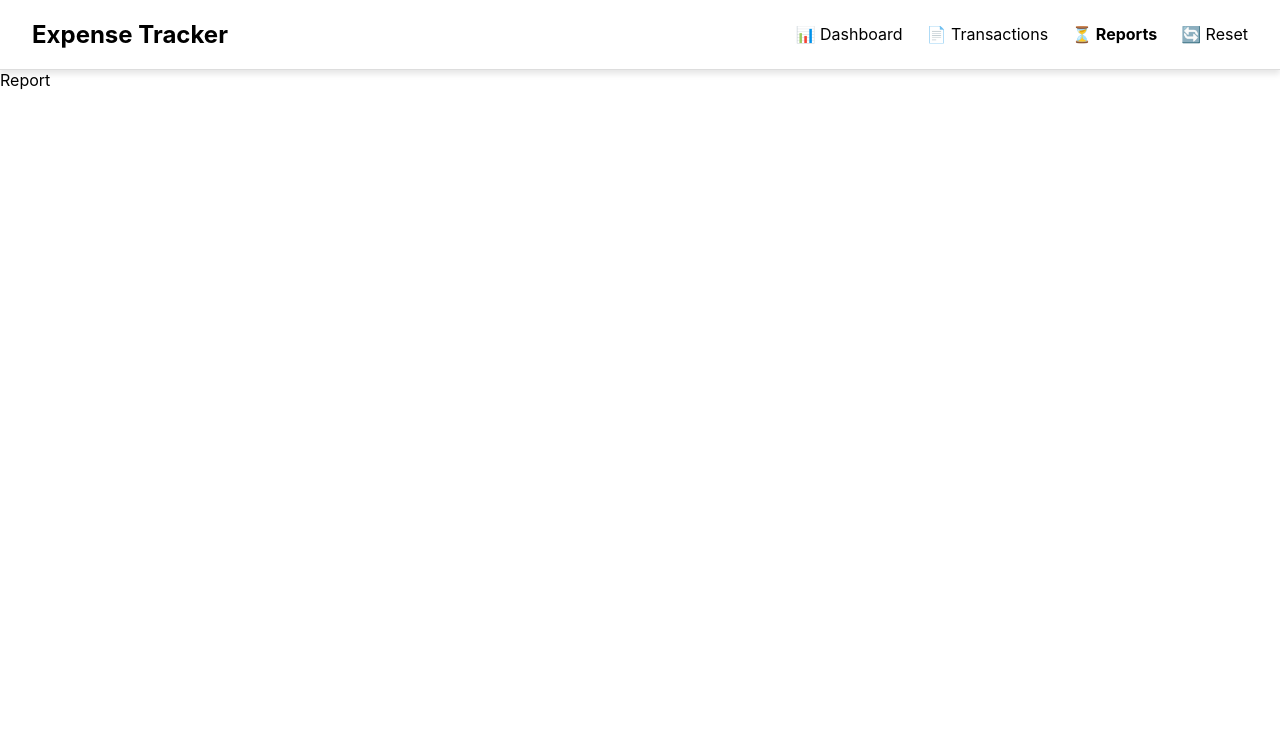
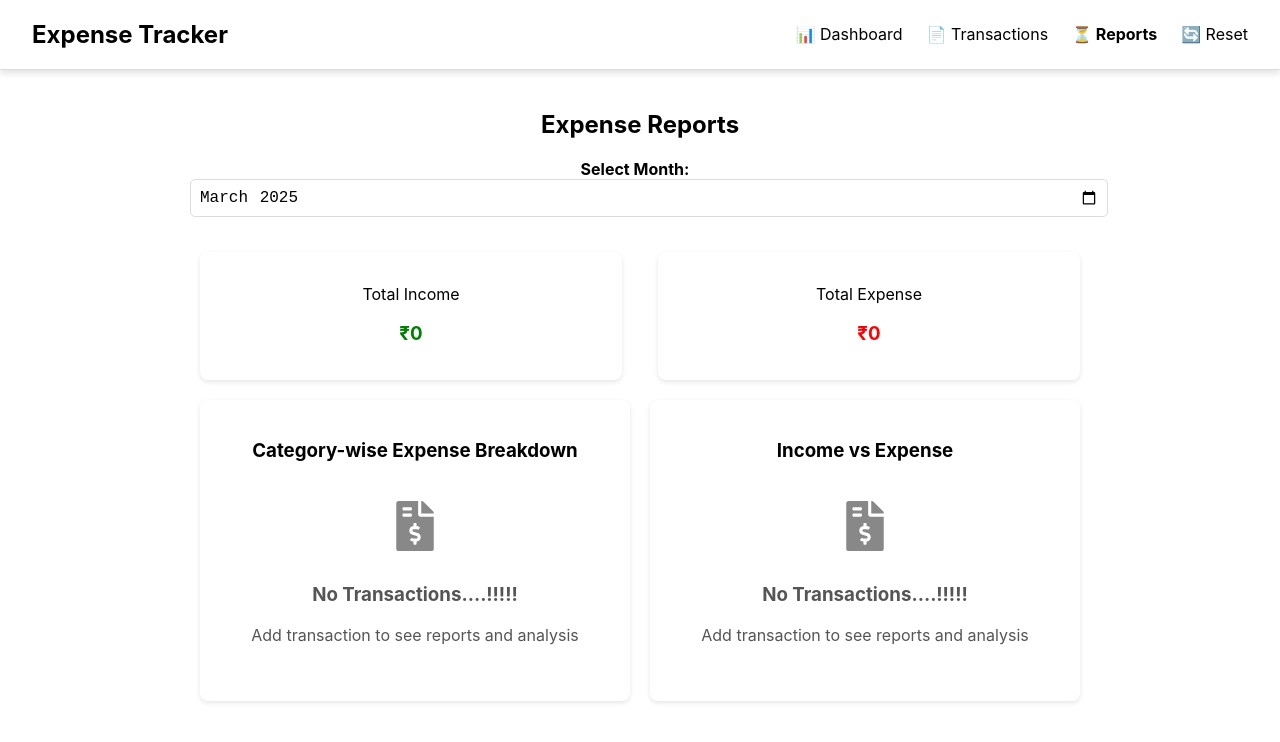
Before and after one commit to Saurabhgal19/my_app, a React (Create React App) app: page /reports in a window 1280 px wide. Shown: the top 742 px of the page. Built offline with nearby package versions, Linux system fonts and the light colour scheme.

Commit message:
Work done ->

```diff
--- a/package.json
+++ b/package.json
@@ -11,6 +11,7 @@
     "react": "^19.0.0",
     "react-chartjs-2": "^5.3.0",
     "react-dom": "^19.0.0",
+    "react-icons": "^5.5.0",
     "react-router-dom": "^7.3.0",
     "react-scripts": "5.0.1",
     "react-toastify": "^11.0.5",
--- a/src/Components/NoTransaction.jsx
+++ b/src/Components/NoTransaction.jsx
@@ -1,9 +1,13 @@
 import React from 'react'
+import { FaFileInvoiceDollar } from "react-icons/fa";
+import "../styles/NoTransaction.css"
 
 const NoTransaction = () => {
   return (
-    <div>
-
+    <div className='no-transactions'>
+    <FaFileInvoiceDollar className="no-transactions-icon" />
+      <h3>No Transactions....!!!!!</h3>
+      <p>Add transaction to see reports and analysis</p>
     </div>
   )
 }
--- a/src/Components/TransactionCard.jsx
+++ b/src/Components/TransactionCard.jsx
@@ -5,7 +5,7 @@
     <div>
       <div className='balance-card'>
         <p>Current Balance</p>
-        <h1>{balance}</h1>
+        <h1>₹{balance}</h1>
       </div>
 
       <div className='summary-cards'>
--- a/src/Pages/AddTransaction.js
+++ b/src/Pages/AddTransaction.js
@@ -52,6 +52,8 @@
         //now comming in Object -> convert it into readable format -> Add data into Local Storage
         localStorage.setItem("Transactions", JSON.stringify(newTransaction));
 
+        setTransaction(newTransaction);
+
        // Show success toast
                 //toast.success("Transaction added successfully!", { position: "bottom-right", theme:"colored", closeButton: false });
 
@@ -71,7 +73,7 @@
     }
 
     useEffect(() =>{
-        const existingTransactions = JSON.parse(localStorage.getItem("Transactions") || [] );
+        const existingTransactions = JSON.parse(localStorage.getItem("Transactions") || "[]" );
             setTransaction(existingTransactions);
         console.log(location.state)
         //Destructuring data
--- a/src/Pages/Dashboard.js
+++ b/src/Pages/Dashboard.js
@@ -2,7 +2,29 @@
 import "../styles/Dashboard.css"
 import TransactionCard from '../Components/TransactionCard'
 import RecentTransaction from '../Components/RecentTransaction';
+import NoTransaction from '../Components/NoTransaction';
 import { useNavigate } from 'react-router-dom';
+import { Bar } from 'react-chartjs-2';
+
+import {
+    Chart as ChartJS,
+    CategoryScale,
+    LinearScale,
+    BarElement,
+    Title,
+    Tooltip,
+    Legend,
+    scales,
+  } from "chart.js";
+
+  ChartJS.register(
+    CategoryScale,
+    LinearScale,
+    BarElement,
+    Title,
+    Tooltip,
+    Legend
+  );
 
 const Dashboard = () => {
 
@@ -11,7 +33,19 @@
     const[totalExpense, setTotalExpence] = useState(0);
     const[balance, setBalance] = useState(0);
 
+    const [categoryData, setCategoryData] = useState({});
+    const [maxExpense, setMaxExpense] = useState(0);
+    const categories = [
+        "Salary",
+        "Groceries",
+        "Dining",
+        "Transport",
+        "Entertainment",
+        "Others",
+      ];
+
     const location = useNavigate();
+
 
     useEffect(()=> {
         const existingTransactions = JSON.parse(localStorage.getItem("Transactions")) || [];
@@ -19,22 +53,67 @@
 
         let income = 0;
         let expense= 0;
-        existingTransactions.map((tx,index)=>{
+        let categoryBreakDown = {};
+        let highestExpense = 0;
+        categories.forEach(cat => categoryBreakDown[cat] = 0)
+        existingTransactions.forEach((tx)=>{
 
             if(tx.type == "Income") {
                 income = income + tx.amount;
             }
             else {
                 expense = expense + tx.amount;
+                categoryBreakDown[tx.category] = (categoryBreakDown[tx.category] || 0) + tx.amount;
+
+                if(categoryBreakDown[tx.category] > highestExpense) {
+                    highestExpense = categoryBreakDown[tx.category];
+                }
             }
         });
 
         setTotalExpence(expense);
         setTotalIncome(income);
         setBalance(balance);
-
+        setCategoryData(categoryBreakDown);
+        setMaxExpense(highestExpense);
 
     },[])
+
+    const chartData = {
+        labels : categories,
+        datasets : [
+            {
+                label : "Expense Per Catgory",
+                data  : categories.map((cat) => categoryData[cat] || 0),
+                backgroundColor: [
+                    '#FF6384',
+                    '#36A2EB',
+                    '#FFCE56',
+                    '#4CAF50',
+                    '#9966FF',
+                    '#FFA074',
+                ],
+            },
+        ] ,
+    };
+
+    const chartOptions  = {
+        scales: {
+            y: {
+                beginAtZero: true,
+                suggestedMax: maxExpense > 0 ? maxExpense * 1.2 : 10,
+                grid: {
+                    display: false,
+                },
+            },
+            x: {
+                grid: {
+                    display: false,
+                },
+            },
+        },
+        maintainAspectRatio : false,
+    };
 
   return (
     <div className='dashboard'>
@@ -49,14 +128,24 @@
             income={totalIncome}
             expense={totalExpense}/>
 
-        <div className='transaction-charts-row'>
+        <div className='transactions-chart-row'>
             <div className='transaction half-width'>
                 <h3>RecentTransaction</h3>
-                <RecentTransaction transaction = {transaction}/>
+                {transaction.length == 0 ? <NoTransaction/> :  <RecentTransaction transaction = {transaction}/>}
+            </div>
+
+            <div className='expense-chart half-width'>
+                <h3> Expense By Category</h3>
+
+                {chartData.datasets[0].data.every((value) => value === 0) ? (
+                    <NoTransaction />):
+                    <div className='chart-container'>
+                    <Bar data={chartData} options={chartOptions}/>
+                </div> }
             </div>
         </div>
     </div>
-  )
+  );
 }
 
 export default Dashboard
--- a/src/Pages/Report.js
+++ b/src/Pages/Report.js
@@ -1,7 +1,122 @@
-import React from 'react'
+import React, { useState, useEffect } from "react";
+import { Pie, Bar } from "react-chartjs-2";
+import { Chart as ChartJS, ArcElement, Tooltip, Legend, CategoryScale, LinearScale, BarElement } from "chart.js";
+import "../styles/Report.css";
+import NoTransaction from "../Components/NoTransaction";
+
+
+ChartJS.register(ArcElement, Tooltip, Legend, CategoryScale, LinearScale, BarElement);
 
 export const Report = () => {
+  const [transactions, setTransactions] = useState([]);
+  const [selectedMonth, setSelectedMonth] = useState(new Date().toISOString().slice(0, 7));
+  const [filteredTransactions, setFilteredTransactions] = useState([]);
+  const [totalIncome, setTotalIncome] = useState(0);
+  const [totalExpense, setTotalExpense] = useState(0);
+  const [categoryData, setCategoryData] = useState({});
+
+  useEffect(() => {
+    const storedTransactions = JSON.parse(localStorage.getItem("Transactions")) || [];
+    setTransactions(storedTransactions);
+  }, []);
+
+  useEffect(() => {
+    const filtered = transactions.filter((tx) => tx.date.startsWith(selectedMonth));
+    setFilteredTransactions(filtered);
+
+    let income = 0, expense = 0;
+    let categoryBreakdown = {};
+
+    filtered.forEach((tx) => {
+      if (tx.type === "Income") {
+        income += tx.amount;
+      } else {
+        expense += tx.amount;
+        categoryBreakdown[tx.category] = (categoryBreakdown[tx.category] || 0) + tx.amount;
+      }
+    });
+
+    setTotalIncome(income);
+    setTotalExpense(expense);
+    setCategoryData(categoryBreakdown);
+  }, [transactions, selectedMonth]);
+
+  const pieChartData = {
+    labels: Object.keys(categoryData),
+    datasets: [
+      {
+        data: Object.values(categoryData),
+        backgroundColor: ["#FF6384", "#36A2EB", "#FFCE56", "#4CAF50", "#9966FF"],
+      },
+    ],
+  };
+
+  const barChartData = {
+    labels: ["Income", "Expense"],
+    datasets: [
+      {
+        label: "Amount",
+        data: [totalIncome, totalExpense],
+        backgroundColor: ["#36A2EB", "#FF6384"],
+      },
+    ],
+  };
+
+  const chartOptions = {
+    scales: {
+      y: {
+        beginAtZero: true,
+        grid: { display: false },
+      },
+      x: {
+        grid: { display: false },
+      },
+    },
+    maintainAspectRatio: false,
+  };
+
   return (
-    <div>Report</div>
-  )
+    <div className="reports-container">
+      <h2>Expense Reports</h2>
+      <div className="date-filter">
+        <label>Select Month:</label>
+        <input type="month" value={selectedMonth} onChange={(e) => setSelectedMonth(e.target.value)} />
+      </div>
+
+      <div className="summary-cards">
+        <div className="income-card">
+          <p>Total Income</p>
+          <h3 className="income">₹{totalIncome.toLocaleString()}</h3>
+        </div>
+        <div className="expense-card">
+          <p>Total Expense</p>
+          <h3 className="expense">₹{totalExpense.toLocaleString()}</h3>
+        </div>
+      </div>
+
+      <div className="charts-container">
+        {/* Category-wise Expense Pie Chart */}
+        <div className="chart-item pie-chart">
+          <h3>Category-wise Expense Breakdown</h3>
+          {Object.keys(categoryData).length === 0 ? (
+            <NoTransaction />
+          ) : (
+            <Pie data={pieChartData} />
+          )}
+        </div>
+
+        {/* Income vs Expense Bar Chart */}
+        <div className="chart-item bar-chart">
+          <h3>Income vs Expense</h3>
+          {totalIncome === 0 && totalExpense === 0 ? (
+            <NoTransaction />
+          ) : (
+            <div className="chart-wrapper">
+              <Bar data={barChartData} options={chartOptions} />
+            </div>
+          )}
+        </div>
+      </div>
+    </div>
+  );
 }
--- a/src/styles/Dashboard.css
+++ b/src/styles/Dashboard.css
@@ -38,7 +38,7 @@
     justify-content: space-between;
     align-items: center;
 }
-.transactions-charts-row {
+.transactions-chart-row {
     display: flex;
     gap: 1rem;
     margin-top: 1rem;
--- /dev/null
+++ b/src/styles/NoTransaction.css
@@ -0,0 +1,11 @@
+.no-transactions {
+    text-align: center;
+    padding: 20px;
+    color: #555;
+  }
+
+  .no-transactions-icon {
+    font-size: 50px;
+    color: #888;
+    margin-bottom: 10px;
+  }
--- /dev/null
+++ b/src/styles/Report.css
@@ -0,0 +1,73 @@
+.reports-container {
+    max-width: 900px;
+    margin: auto;
+    padding: 20px;
+    text-align: center;
+  }
+
+  .date-filter {
+    margin-bottom: 20px;
+  }
+
+  .date-filter label {
+    font-size: 1rem;
+    font-weight: bold;
+    margin-right: 10px;
+  }
+
+  .date-filter input {
+    padding: 8px;
+    font-size: 1rem;
+    border: 1px solid #ddd;
+    border-radius: 5px;
+  }
+
+  .summary-cards {
+    display: flex;
+    justify-content: space-between;
+    margin: 20px 0;
+  }
+
+  .income-card, .expense-card {
+    flex: 1;
+    background: #fff;
+    padding: 15px;
+    border-radius: 8px;
+    box-shadow: 0 2px 5px rgba(0, 0, 0, 0.1);
+    text-align: center;
+    margin: 0 10px;
+  }
+
+  .income {
+    color: green;
+  }
+
+  .expense {
+    color: red;
+  }
+
+  .charts-container {
+    display: flex;
+    justify-content: space-between;
+    align-items: center;
+    margin-top: 20px;
+  }
+
+  .chart-item {
+    flex: 1;
+    padding: 20px;
+    background: #fff;
+    border-radius: 8px;
+    box-shadow: 0 2px 5px rgba(0, 0, 0, 0.1);
+    text-align: center;
+    margin: 0 10px;
+  }
+
+  .chart-wrapper {
+    height: 350px; /* Make bar chart bigger */
+  }
+
+  canvas {
+    width: 100% !important;
+    height: 100% !important;
+  }
```
Also changed, not shown: src/Components/Navbar.jsx (+8 -2 lines), 1 other file (tests, documents, lock files or other folders).
